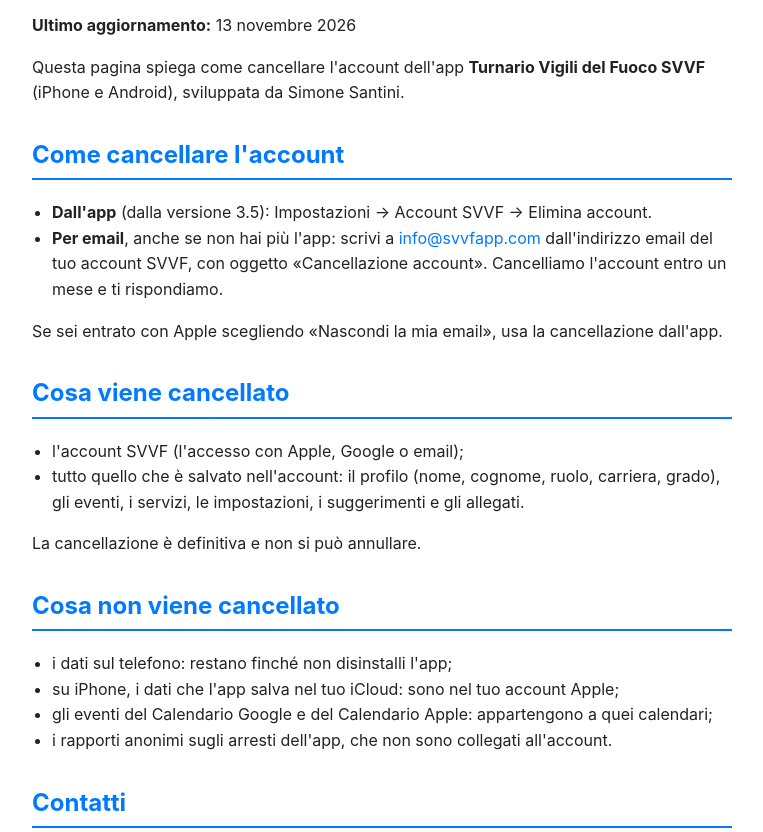
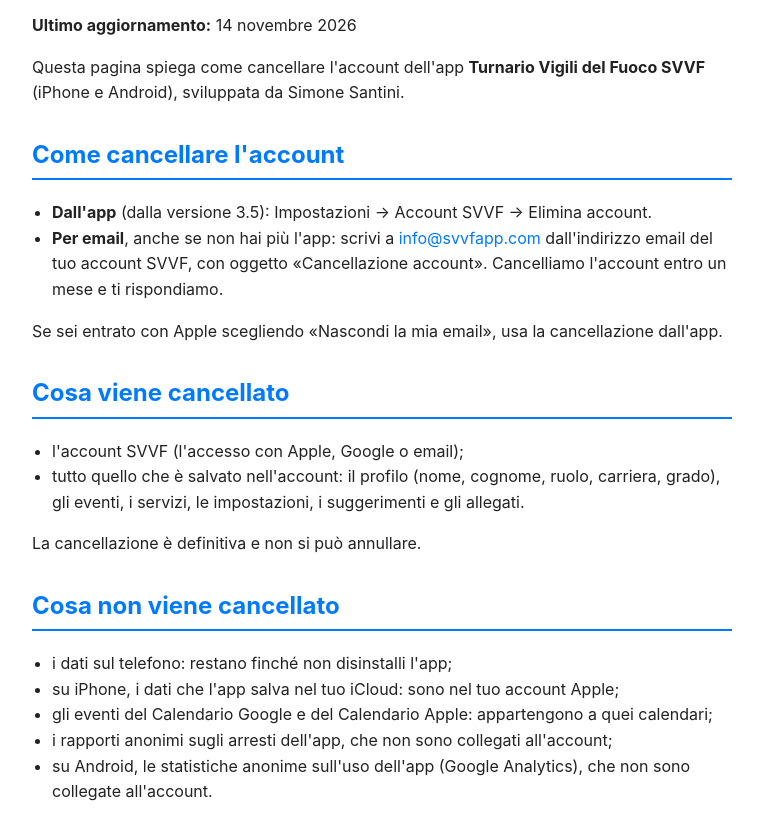
Before and after one commit to simonevf80/svvfapp, a plain HTML site: page cancellazione-account.html in a window 1280 px wide. Shown: the part 94-926 px from the top of the page, without its empty margins (258-1021 px from the left). Drawn offline with Linux system fonts and the light colour scheme.

Commit message:
Cancellazione account: statistiche anonime di Android fra i dati non cancellati
Aggiunta la riga sulle statistiche anonime sull'uso dell'app Android (Google Analytics),
che non sono collegate all'account; data della pagina al 14 novembre 2026.

Co-Authored-By: Claude Opus 5.5 <noreply@anthropic.com>

```diff
--- a/cancellazione-account.html
+++ b/cancellazione-account.html
@@ -60,7 +60,7 @@
 
 <body>
   <h1>Cancellazione dell'account</h1>
-  <p><strong>Ultimo aggiornamento:</strong> 13 novembre 2026</p>
+  <p><strong>Ultimo aggiornamento:</strong> 14 novembre 2026</p>
   <p>Questa pagina spiega come cancellare l'account dell'app <strong>Turnario Vigili del Fuoco SVVF</strong> (iPhone e Android), sviluppata da Simone Santini.</p>
 
   <h2>Come cancellare l'account</h2>
@@ -82,7 +82,8 @@
     <li>i dati sul telefono: restano finché non disinstalli l'app;</li>
     <li>su iPhone, i dati che l'app salva nel tuo iCloud: sono nel tuo account Apple;</li>
     <li>gli eventi del Calendario Google e del Calendario Apple: appartengono a quei calendari;</li>
-    <li>i rapporti anonimi sugli arresti dell'app, che non sono collegati all'account.</li>
+    <li>i rapporti anonimi sugli arresti dell'app, che non sono collegati all'account;</li>
+    <li>su Android, le statistiche anonime sull'uso dell'app (Google Analytics), che non sono collegate all'account.</li>
   </ul>
 
   <h2>Contatti</h2>
```
